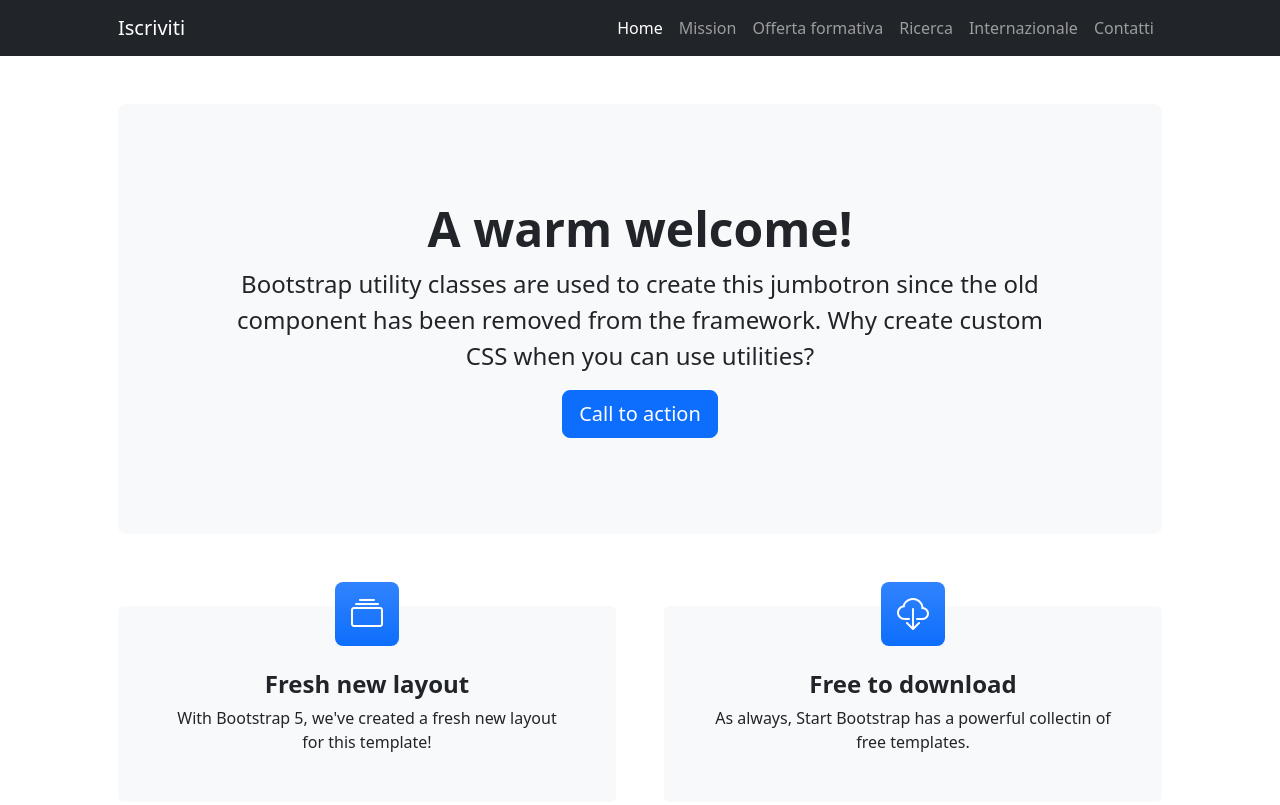
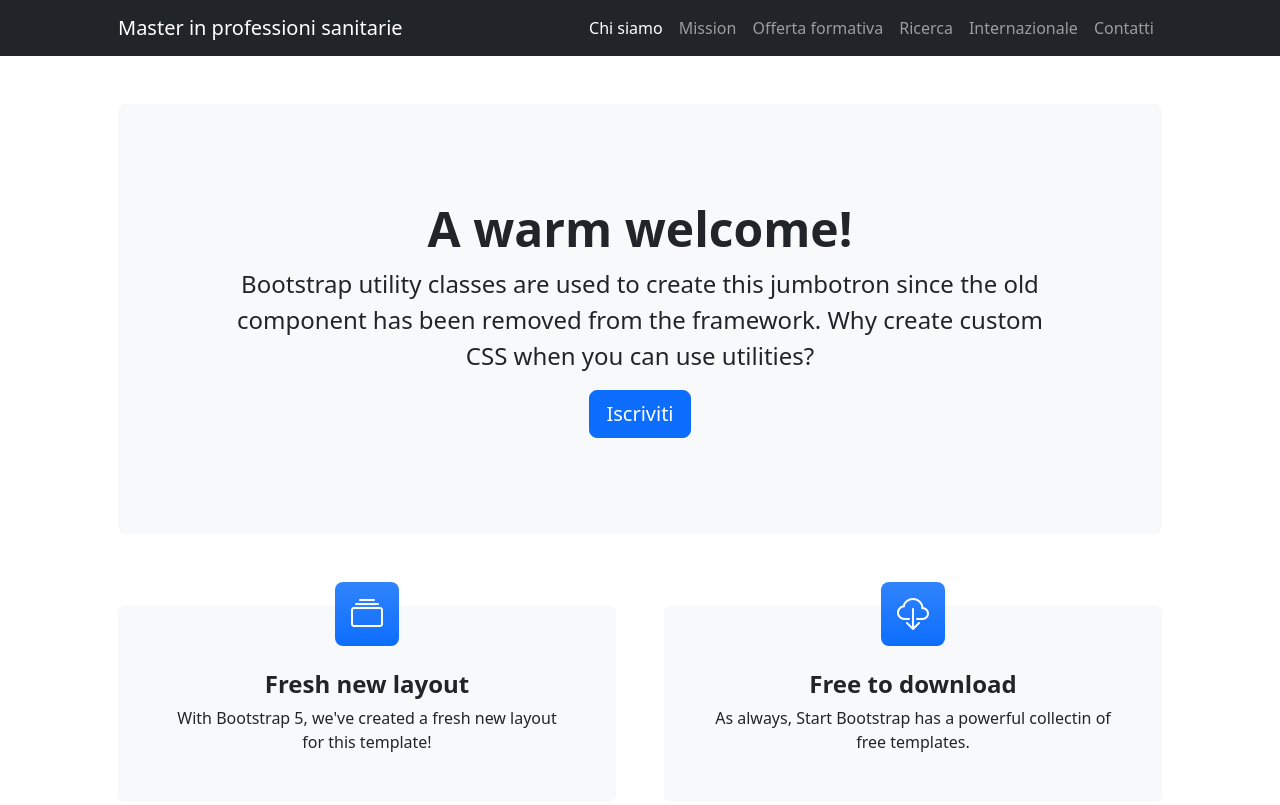
Before and after one commit to uniprmasterinhealthcare/uniprmasterinhealthcare.github.io, a plain HTML site: page index.html in a window 1280 px wide. Shown: the top 805 px of the page. Drawn offline with nearby package versions, Linux system fonts and the light colour scheme.

Commit message:
Update index.html

```diff
--- a/index.html
+++ b/index.html
@@ -17,11 +17,11 @@
         <!-- Responsive navbar-->
         <nav class="navbar navbar-expand-lg navbar-dark bg-dark">
             <div class="container px-lg-5">
-                <a class="navbar-brand" href="#!">Iscriviti</a>
+                <a class="navbar-brand" href="#!">Master in professioni sanitarie</a>
                 <button class="navbar-toggler" type="button" data-bs-toggle="collapse" data-bs-target="#navbarSupportedContent" aria-controls="navbarSupportedContent" aria-expanded="false" aria-label="Toggle navigation"><span class="navbar-toggler-icon"></span></button>
                 <div class="collapse navbar-collapse" id="navbarSupportedContent">
                     <ul class="navbar-nav ms-auto mb-2 mb-lg-0">
-                        <li class="nav-item"><a class="nav-link active" aria-current="page" href="#!">Home</a></li>
+                        <li class="nav-item"><a class="nav-link active" aria-current="page" href="#!">Chi siamo</a></li>
                         <li class="nav-item"><a class="nav-link" href="#!">Mission</a></li>
                         <li class="nav-item"><a class="nav-link" href="#!">Offerta formativa</a></li>
                         <li class="nav-item"><a class="nav-link" href="#!">Ricerca</a></li>
@@ -38,7 +38,7 @@
                     <div class="m-4 m-lg-5">
                         <h1 class="display-5 fw-bold">A warm welcome!</h1>
                         <p class="fs-4">Bootstrap utility classes are used to create this jumbotron since the old component has been removed from the framework. Why create custom CSS when you can use utilities?</p>
-                        <a class="btn btn-primary btn-lg" href="#!">Call to action</a>
+                        <a class="btn btn-primary btn-lg" href="#!">Iscriviti</a>
                     </div>
                 </div>
             </div>
```
